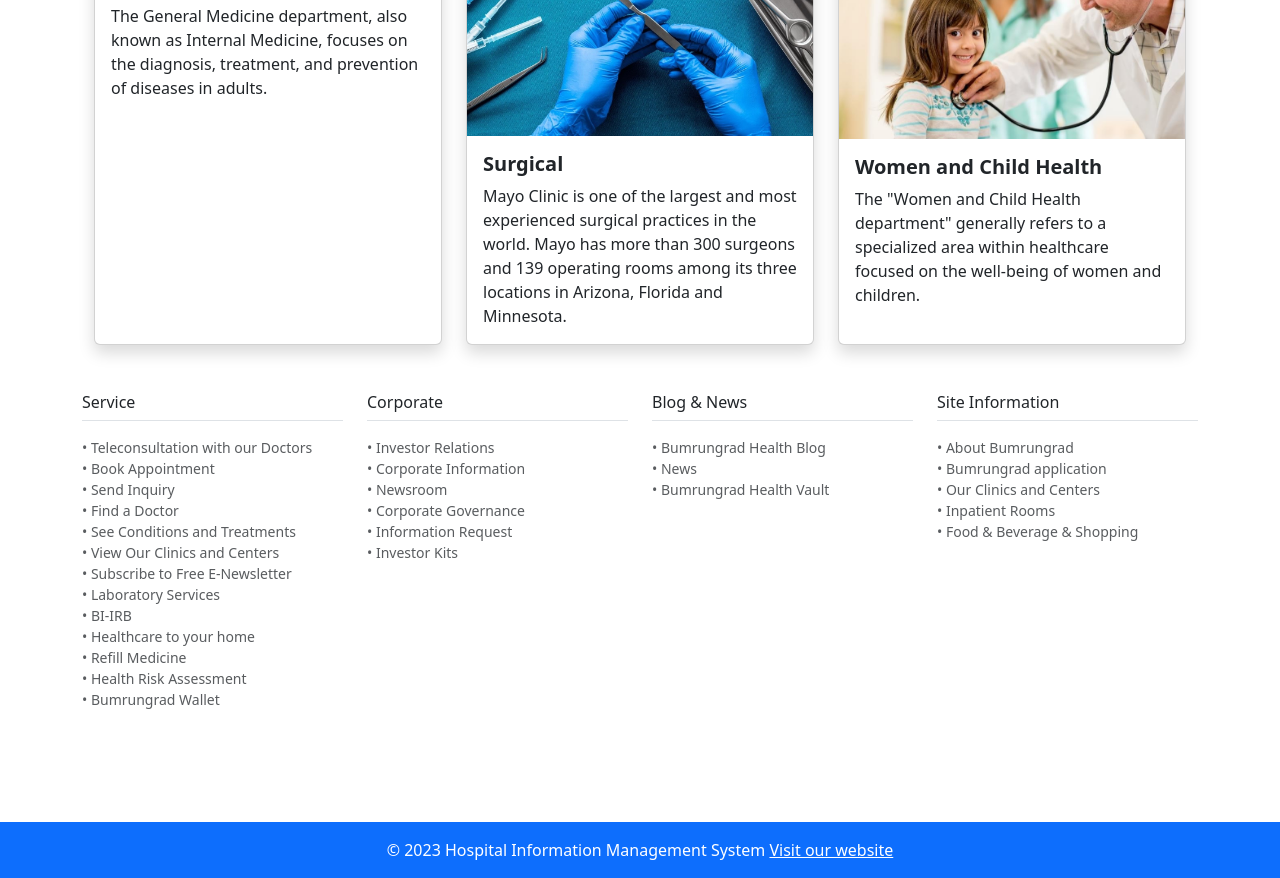
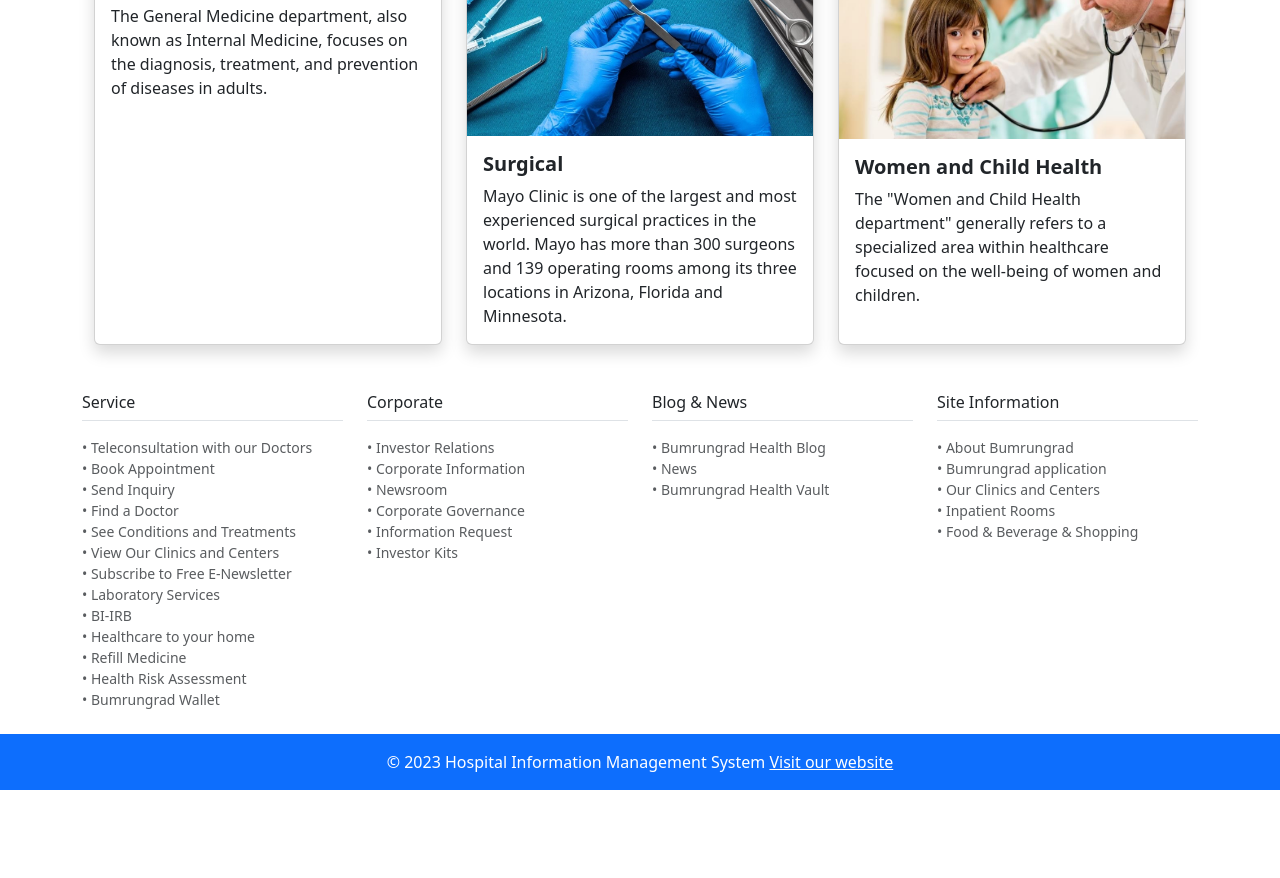
Before and after one commit to sirajum-munir-bindu/HIMS_Project, a plain HTML site: page index.html in a window 1280 px wide. Shown: the part 806-1684 px from the top of the page. After the commit the page ends 1596 px from the top, so only its background shows below. Drawn offline with Linux system fonts and the light colour scheme.

Commit message:
add code

```diff
--- a/index.html
+++ b/index.html
@@ -270,7 +270,7 @@
 
     <!-- Footer start -->
 
-    <div class="container py-5">
+    <div class="container mt-5">
       <div class="row">
         <!-- Service -->
         <div class="col-md-3">
@@ -437,7 +437,7 @@
       </div>
     </div>
 
-    <footer class="text-center text-lg-start mt-5">
+    <footer class="text-center text-lg-start mt-2">
       <div class="text-center p-3 bg-primary text-white">
         © 2023 Hospital Information Management System
         <a class="text-white" href="#">Visit our website</a>
```
